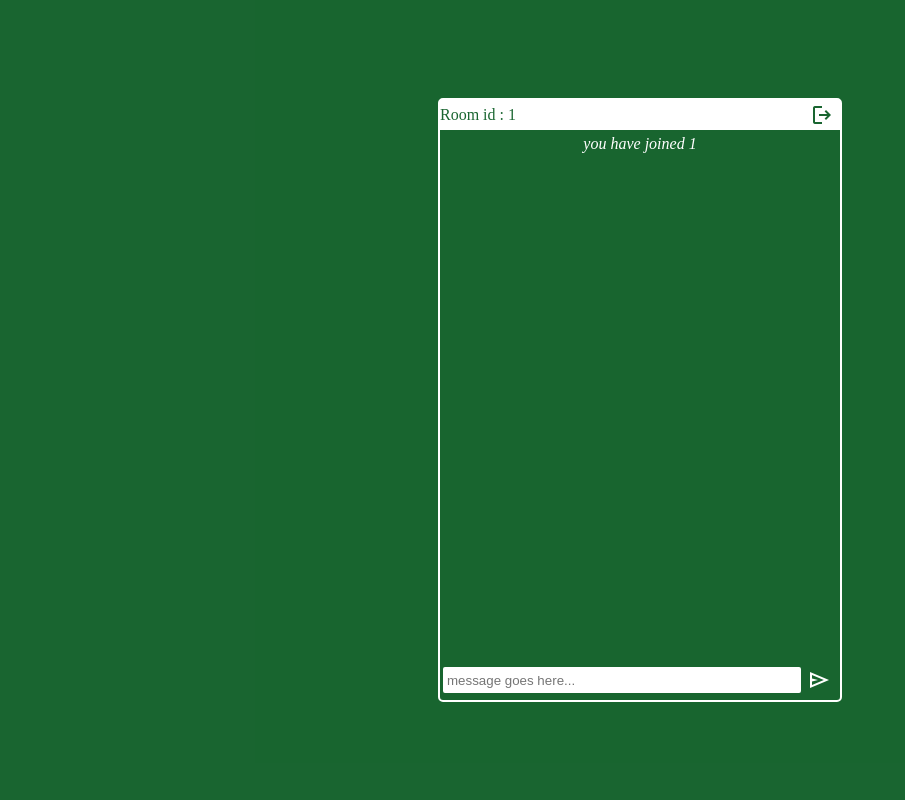
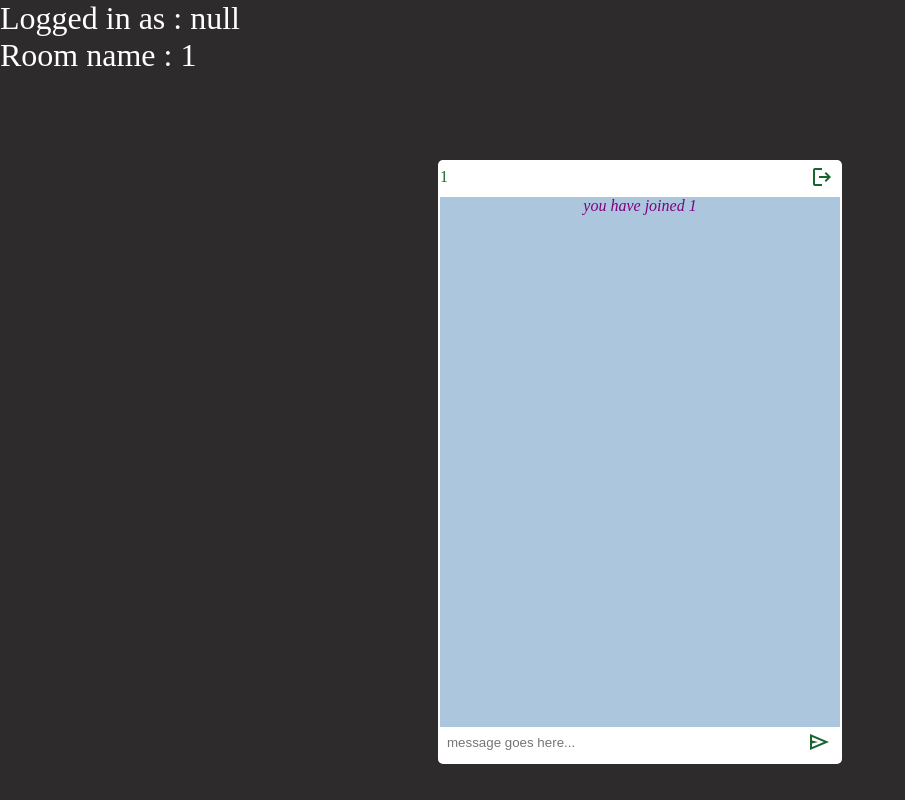
Before and after one commit to ad1tya-v3rma/group-chat, an Angular app in the folder ui/: page /chat/1 in a window 1280 px wide. Shown: the whole page, without its empty margins (0-905 px from the left). Built offline with nearby package versions, Linux system fonts and the light colour scheme; no server answers.

Commit message:
ui update

```diff
--- a/ui/src/app/chat/chat.component.html
+++ b/ui/src/app/chat/chat.component.html
@@ -1,11 +1,21 @@
 <section>
-
-  <div class="chatbox">
-    <div class="heading">
-      <span class="heading-text">Room id : {{ room }}</span>
-      <button class="material-symbols-outlined green" (click) = exitChat()>logout</button>
+  <div class="info-container">
+    <div class="info">
+      <div>
+        <span>Logged in as : </span> {{username}}
+      </div>
+      <div>
+        <span>Room name : </span> {{room}}
+      </div>
     </div>
-    <div #msgContainer class="message-container">
+  </div>
+  <div class="chatbox-container">
+    <div class="chatbox">
+      <div class="heading">
+        <span class="heading-text"> {{ room }}</span>
+        <button class="material-symbols-outlined green" (click)=exitChat()>logout</button>
+      </div>
+      <div #msgContainer class="message-container">
         <div class="message" *ngFor="let message of messages">
           <div class="received" *ngIf="message.status === 'r'">
             <span class="message-user">{{message.user}}</span>
@@ -14,12 +24,14 @@
           <div class="sent" *ngIf="message.status === 's'">{{ message.message }}</div>
           <div class="update" *ngIf="message.status === 'u'">{{message.message}}</div>
         </div>
-    </div>
-    <div class="action-container">
+      </div>
+      <div class="action-container">
 
-      <input type="text" id="message" [(ngModel)]="message" placeholder="message goes here..." (keydown.enter)="sendMessage()">
-      <button class="material-symbols-outlined white" (click)=sendMessage()>send</button>
+        <input type="text" id="message" [(ngModel)]="message" placeholder="message goes here..."
+               autocomplete="off" (keydown.enter)="sendMessage()">
+        <button class="material-symbols-outlined green" (click)=sendMessage()>send</button>
 
+      </div>
     </div>
   </div>
 </section>
--- a/ui/src/app/chat/chat.component.scss
+++ b/ui/src/app/chat/chat.component.scss
@@ -6,13 +6,22 @@
 }
 
 section {
-  background: rgba(5, 88, 30, 0.92);
+  background: rgba(45, 43, 43, 1);
   height: 100%;
   width: 100%;
   display: flex;
   align-items: center;
   justify-content: center;
   flex-direction: column;
+}
+.info-container
+{
+  height: 20vh;
+  width: 100%;
+  font-size: xx-large;
+}
+.info{
+  color: white;
 }
 
 .material-symbols-outlined {
@@ -40,14 +49,19 @@ section {
 
 }
 
-.white{
-  color: white;
+.chatbox-container{
+  height: 80vh;
+  width: 100%;
+  display: flex;
+  justify-content: center;
 }
+
 .chatbox {
   height: 600px;
   width: 400px;
   border-radius: 5px;
   border: 2px solid white;
+  background: white;
 }
 
 .heading {
@@ -71,6 +85,7 @@ section {
   display: flex;
   flex-direction : column;
   margin: 5px 0 5px 0;
+  background: rgba(168, 197, 220, 0.95);
 }
 
 .action-container {
@@ -99,14 +114,14 @@ button
 
 .received
 {
-  background: white;
-  color: rgba(5, 88, 30, 0.92);
+  background: purple;
+  color: white;
   width: max-content;
 }
 
 .sent{
-  background: crimson;
-  color: white;
+  background: white;
+  color: crimson;
   width: max-content;
   float: right;
 }
@@ -125,7 +140,7 @@ button
   width: 100%;
   text-align: center;
   font-style: italic;
-  color: white;
+  color: purple;
 }
 
 .message{
--- a/ui/src/app/home/home.component.scss
+++ b/ui/src/app/home/home.component.scss
@@ -18,7 +18,6 @@ section
   align-items: center;
   justify-content: space-around;
   transition: filter 0.2s ease-in-out;
-
 }
 
 .option
--- a/ui/src/app/login/login.component.ts
+++ b/ui/src/app/login/login.component.ts
@@ -9,7 +9,7 @@ import {Router} from "@angular/router";
 export class LoginComponent {
   userName!: string;
 
-  constructor(private router : Router)
+  constructor(private readonly router : Router)
   {
 
   }
```
